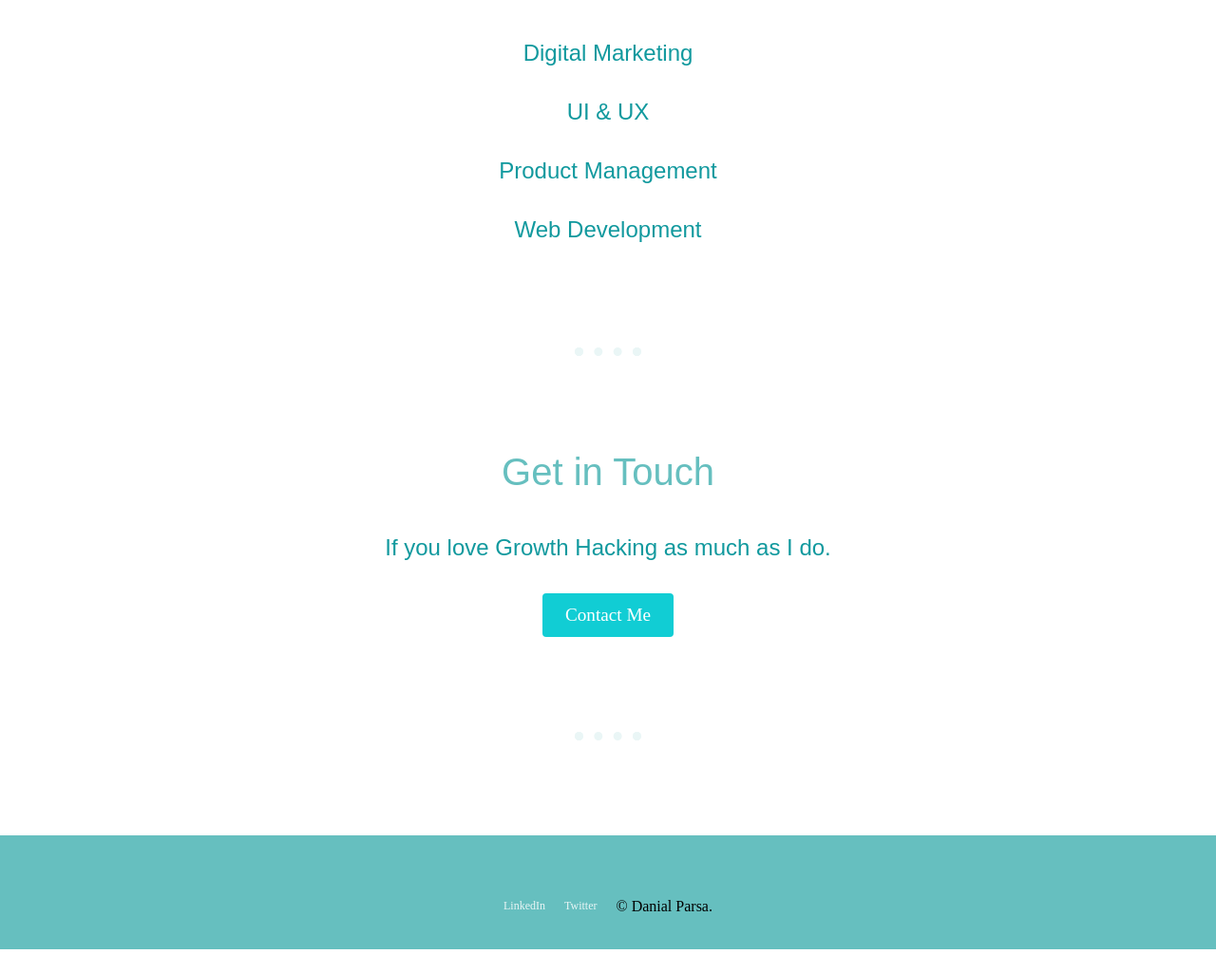
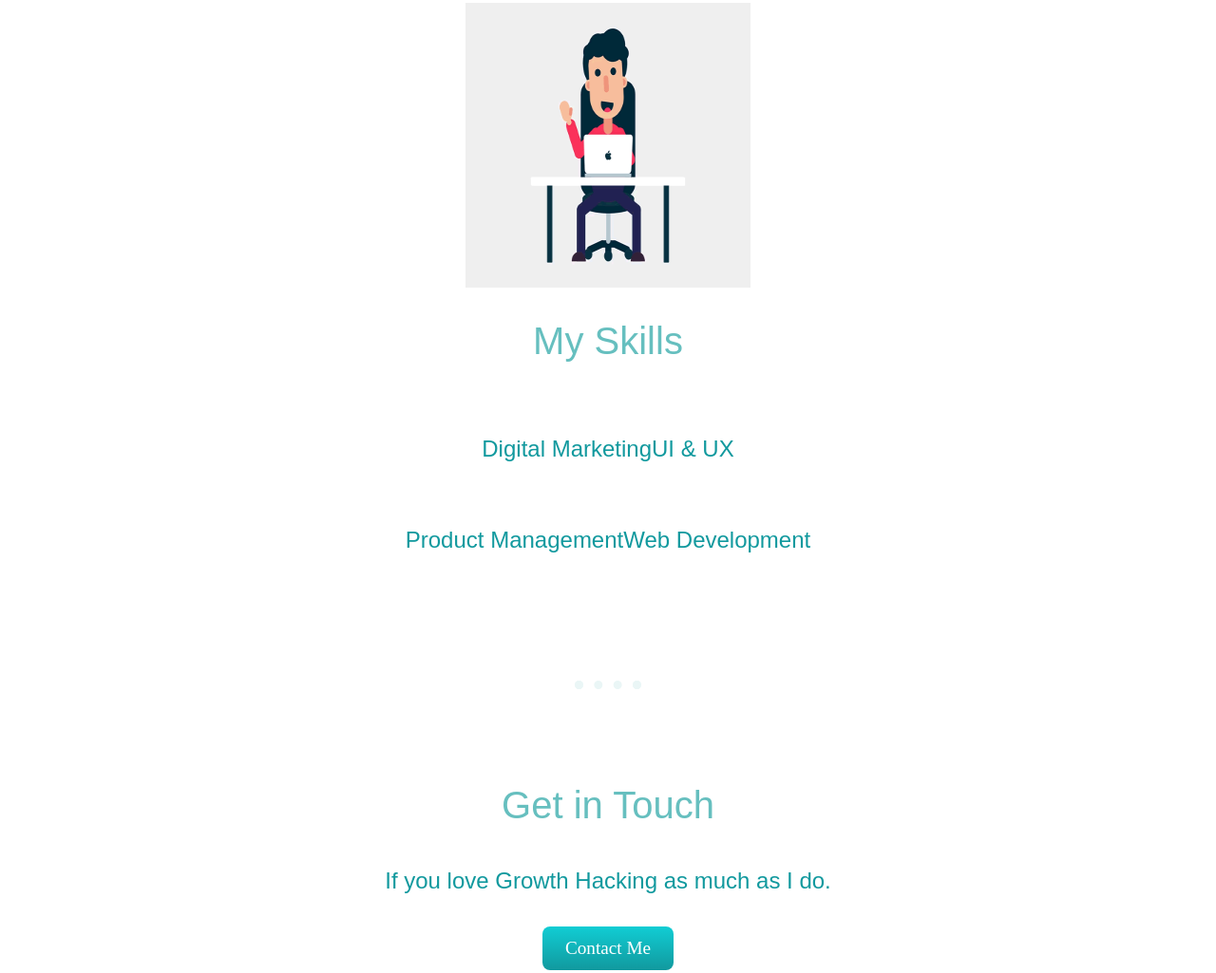
Before and after one commit to Danialp87/My-Personal-Website, a plain HTML site: page index.html in a window 1280 px wide. Shown: the part 1339-2364 px from the top of the page at 95% size. Before the commit the page ends 2339 px from the top, so only its background shows below. Drawn offline with Linux system fonts and the light colour scheme.

Commit message:
Final Touch
updated footer & gif & poistions

```diff
--- a/css/style.css
+++ b/css/style.css
@@ -5,8 +5,7 @@ body{
 
 .top-container {
   background-color: #e4f9f5;
-  position: relative;
-  padding-top: 100px;
+  padding-top: 150px;
 }
 
 .profile {
@@ -34,12 +33,7 @@ h2 {
   padding-bottom: 10px;
   text-align: center;
 }
-.intro {
-    width: 30%;
-    margin: auto;
-    line-height: 2;
-    display: block;
-}
+
 
 h3 {
   display: block;
@@ -87,44 +81,57 @@ hr {
 
 .btn {
   display: inline-block;
-  background-color: #11cdd4;
+background-image: linear-gradient(to bottom, #11cdd4, #11999e);
   color: white;
   text-align: center;
   font-size: 1.2rem;
   padding: 12px 24px;
-  border-radius: 4px;
+  border-radius: 8px;
   text-decoration: none;
-  transition: background-color 0.3s ease;
 }
 
 .btn:hover {
-  background-color: #30e3cb;
+  background-image: linear-gradient(to bottom, #0d9ca4, #0d7d82);
 }
 .bottom-container {
-  display: flex;
-  justify-content: center;
-  align-items: center; /* optional: center items vertically */
+  display: block;
   background-color: #66bfbf;
-  padding: 50px 0 20px;
-  gap: 20px;
+  padding: 50px 0 50px;
   text-align: center; /* center all text horizontally */
 }
 
-.footer-link {
+.footer-link-1 {
   display: inline-block;
   color: #eaf6f6;
   font-size: 0.75rem;
   text-decoration: none;
   transition: color 0.3s ease;
+  padding: 0 20px 0 20px;
 }
-
-.footer-link:hover {
-  color: #30e3cb;
-}
-
-.copyrignt {
+.footer-link-2 {
   display: inline-block;
   color: #eaf6f6;
   font-size: 0.75rem;
-  padding: 20px 0;
+  text-decoration: none;
+  transition: color 0.3s ease;
+  padding: 0 20px 0 20px;
 }
+.footer-link-1:hover, .footer-link-2:hover {
+  color: #001169;
+}
+.skills {
+  display: flex;
+  flex-direction: column;
+  align-items: center;
+  text-align: center;
+}
+
+.skills-row {
+  display: flex;
+  justify-content: center;
+  margin-top: 10px;
+}
+.coding-gif {
+  width: 300px;
+  height: 300px;
+}
--- a/index.html
+++ b/index.html
@@ -7,6 +7,7 @@
     <link rel="icon" href="favicon.ico">
     </style>
   </head>
+
   <body>
 <div class="top-container">
   <img class= "top-cloud" src="images/cloud.png" alt="cloud-img" />
@@ -15,24 +16,42 @@
   <img class= "bottom-cloud" src="images/cloud.png" alt="cloud-img">
   <img class= "mountimg" src="images/mountain.png" alt="mountain-img">
 </div>
+
 <div
   class="middle-container">
 <div class="profile">
   <img class="profile-img" src="images/danial.jpeg" alt="danial-profile-img" />
   <h2>Hello.</h2>
-  <p class="intro">
+  <p>
     I am a digital marketer with design and developing toppings!❤️
   </p>
 </div>
+
 <hr>
-<div class="skills">
+
+<!--<div class="skills">
+  <img class="coding-gif"src="images/coding.gif" alt="i-coding"
   <h2>My SKills</h2>
   <h3>Digital Marketing</h3>
   <h3>UI & UX</h3>
   <h3>Product Management</h3>
   <h3>Web Development</h3>
 </div>
+-->
+<div class="skills">
+  <img class="coding-gif" src="images/coding.gif" alt="i-coding">
+  <h2>My Skills</h2>
+  <div class="skills-row">
+    <h3>Digital Marketing</h3>
+    <h3>UI & UX</h3>
+  </div>
+  <div class="skills-row">
+    <h3>Product Management</h3>
+    <h3>Web Development</h3>
+  </div>
+</div>
 <hr>
+
 <div class="contact">
   <h2>Get in Touch</h2>
   <h3>If you love Growth Hacking as much as I do.</h3>
@@ -45,8 +64,8 @@
 </div>
 
   <div class="bottom-container">
-  <a class="footer-link" href="https://www.linkedin.com/in/danialparsa//">LinkedIn</a>
-  <a class="footer-link" href="https://twitter.com/Dannyp87">Twitter</a>
+  <a class="footer-link-1" href="https://www.linkedin.com/in/danialparsa//">LinkedIn</a>
+  <a class="footer-link-2" href="https://twitter.com/Dannyp87">Twitter</a>
   <p class="copyright">© Danial Parsa.</p>
 </div>
 
```
Also changed, not shown: images/coding.gif (added).
